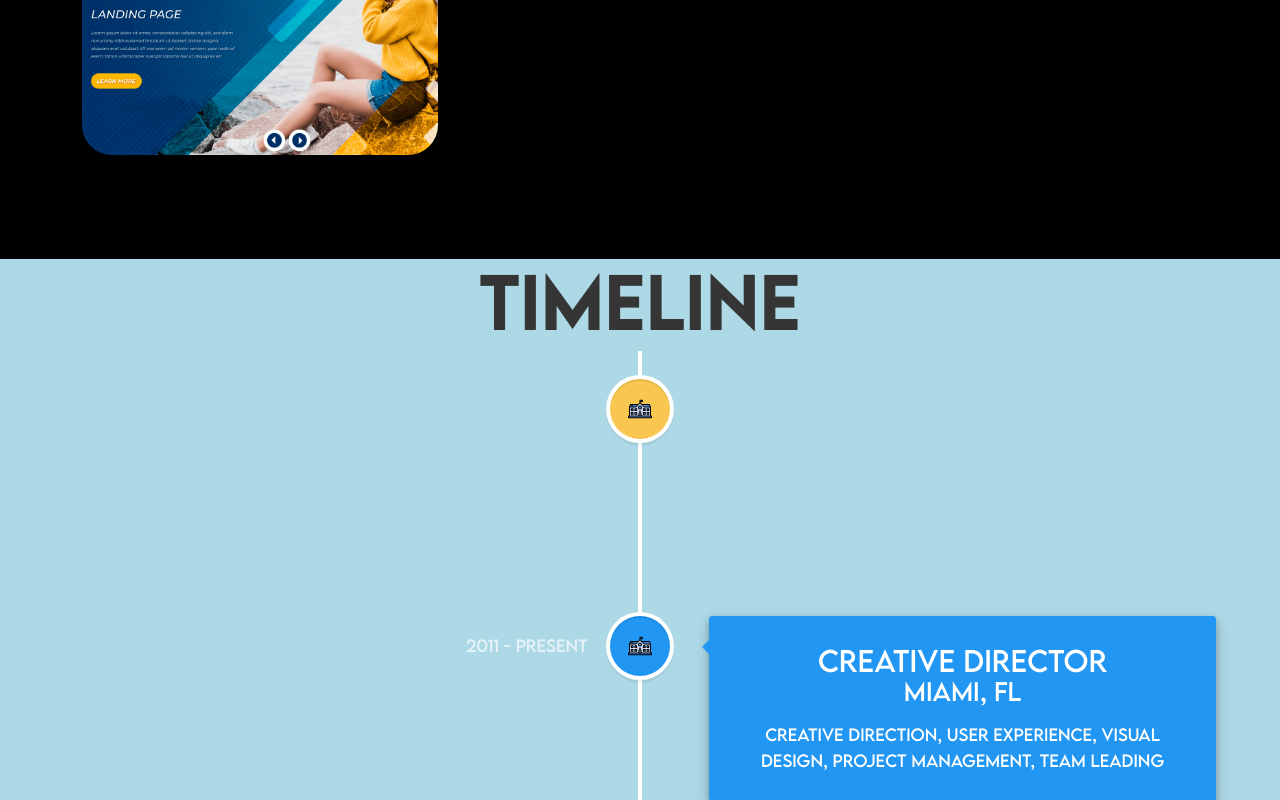
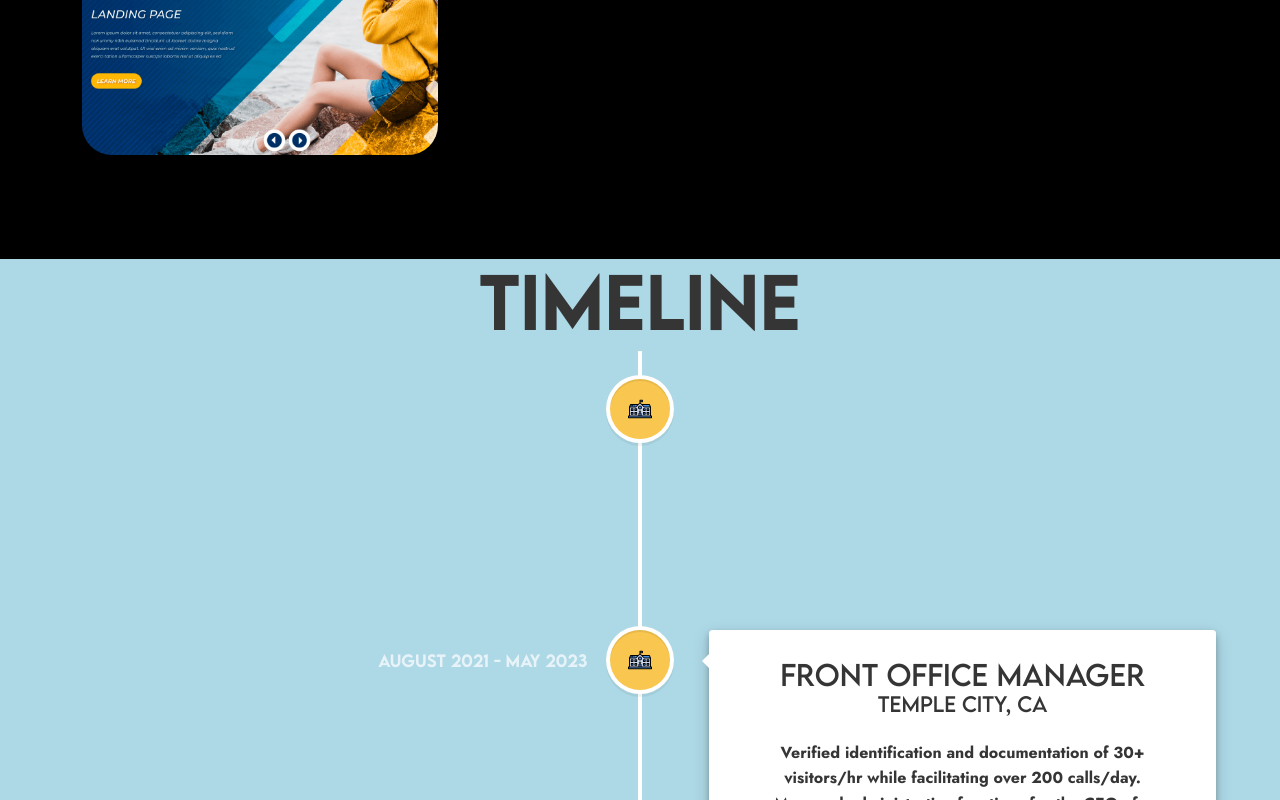
Before and after one commit to rainawan/Portfolio, a React (Create React App) app: page / in a window 1280 px wide. Shown: the part 2000-2800 px from the top of the page. Built offline with nearby package versions, Linux system fonts and the light colour scheme.

Commit message:
add git logo to projects

```diff
--- a/src/App.css
+++ b/src/App.css
@@ -9,6 +9,13 @@
   src: url('./assets/fonts/LEMONMILK-Medium.otf');
   font-weight: 700;
 }
+
+@font-face {
+  font-family: Jost;
+  src: url('./assets/fonts/Jost-VariableFont_wght.ttf');
+  font-weight: 700;
+}
+
 /* CSS */
 * {
   margin: 0;
@@ -464,8 +471,15 @@ nav.navbar .navbar-toggler[aria-expanded="true"] .navbar-toggler-icon {
   right: 0;
   z-index: -4;
 }
+.git-icon {
+  content: "";
+  width: 42px;
+  height: 42px;
+  position: absolute;
+  border-radius: 50%;
+}
 
-/************ Projects Css ************/
+/************ Contact Css ************/
 .contact {
   background: linear-gradient(90.21deg, #AA367C -5.91%, #4A2FBD 111.58%);
   padding: 60px 0 200px 0;
@@ -569,6 +583,7 @@ nav.navbar .navbar-toggler[aria-expanded="true"] .navbar-toggler-icon {
 
 .timeline .description {
   margin: 1.5em 0 2em 0;
+  font-family: Jost;
 }
 
 
--- a/src/components/NavBar.js
+++ b/src/components/NavBar.js
@@ -40,7 +40,7 @@ export const NavBar = () => {
                 <Nav className="me-auto">
                     <Nav.Link href="#home" className={activeLink === 'home' ? 'active navbar-link' : 'navbar-link'} onClick={() => onUpdateActiveLink('home')}>Home</Nav.Link>
                     <Nav.Link href="#skills" className={activeLink === 'skills' ? 'active navbar-link' : 'navbar-link'} onClick={() => onUpdateActiveLink('skills')}>Skills</Nav.Link>
-                    <Nav.Link href="#projects" className={activeLink === 'projects' ? 'active navbar-link' : 'navbar-link'} onClick={() => onUpdateActiveLink('project')}>Projects</Nav.Link>
+                    <Nav.Link href="#project" className={activeLink === 'projects' ? 'active navbar-link' : 'navbar-link'} onClick={() => onUpdateActiveLink('project')}>Projects</Nav.Link>
                 </Nav>
                 <span className="navbar-text">
                     <div className="social-icon">
--- a/src/components/ProjectCard.js
+++ b/src/components/ProjectCard.js
@@ -1,4 +1,5 @@
 import { Col } from "react-bootstrap";
+import github from '../assets/images/github.png';
 
 export const ProjectCard = ({ title, description, imageUrl }) => {
     return (
@@ -8,7 +9,9 @@ export const ProjectCard = ({ title, description, imageUrl }) => {
                 <div className="proj-txtx">
                     <h4>{title}</h4>
                     <span>{description}</span>
-
+                    <div className="git-icon">
+                        <a href="https://www.google.com/"><img src={github} alt="" /></a>
+                    </div>
                 </div>
             </div>
         </Col>
--- a/src/components/Timeline.js
+++ b/src/components/Timeline.js
@@ -9,6 +9,24 @@ export const Timeline = () => {
     const timeline_elements = [
         {
             id: 1,
+            title: "Pasadena City College",
+            location: "B.S. Computer Science",
+            description: ['1111','22222'],
+                // "Honors Program; She.Codes Secretary; ",
+            date: "August 2021 - June 2023",
+            icon: "school",
+        },
+        {
+            id: 2,
+            title: "Front Office Manager",
+            location: "Temple City, CA",
+            description:
+                "Verified identification and documentation of 30+ visitors/hr while facilitating over 200 calls/day. Managed administrative functions for the CEO of a multinational realty investment company.",
+            date: "August 2021 - May 2023",
+            icon: "school",
+        },
+        {
+            id: 3,
             title: "Computer Science at PCC",
             location: "Pasadena, CA",
             description:
@@ -47,7 +65,8 @@ export const Timeline = () => {
                                 <h5 className="vertical-timeline-element-subtitle">
                                     {element.location}
                                 </h5>
-                                <p id="description">{element.description}</p>
+                                <p className="description" id="description">{element.description}</p>
+
                                 {showButton && (
                                     <a
                                     className={`button ${
--- a/src/components/TimelineElements.js
+++ b/src/components/TimelineElements.js
@@ -1,4 +1,4 @@
-let timeline_elements = [
+const timeline_elements = [
     {
         id: 1,
         title: "Computer Science at PCC",
```
Also changed, not shown: src/assets/fonts/Jost-VariableFont_wght.ttf (added), src/assets/images/github.png (added).
